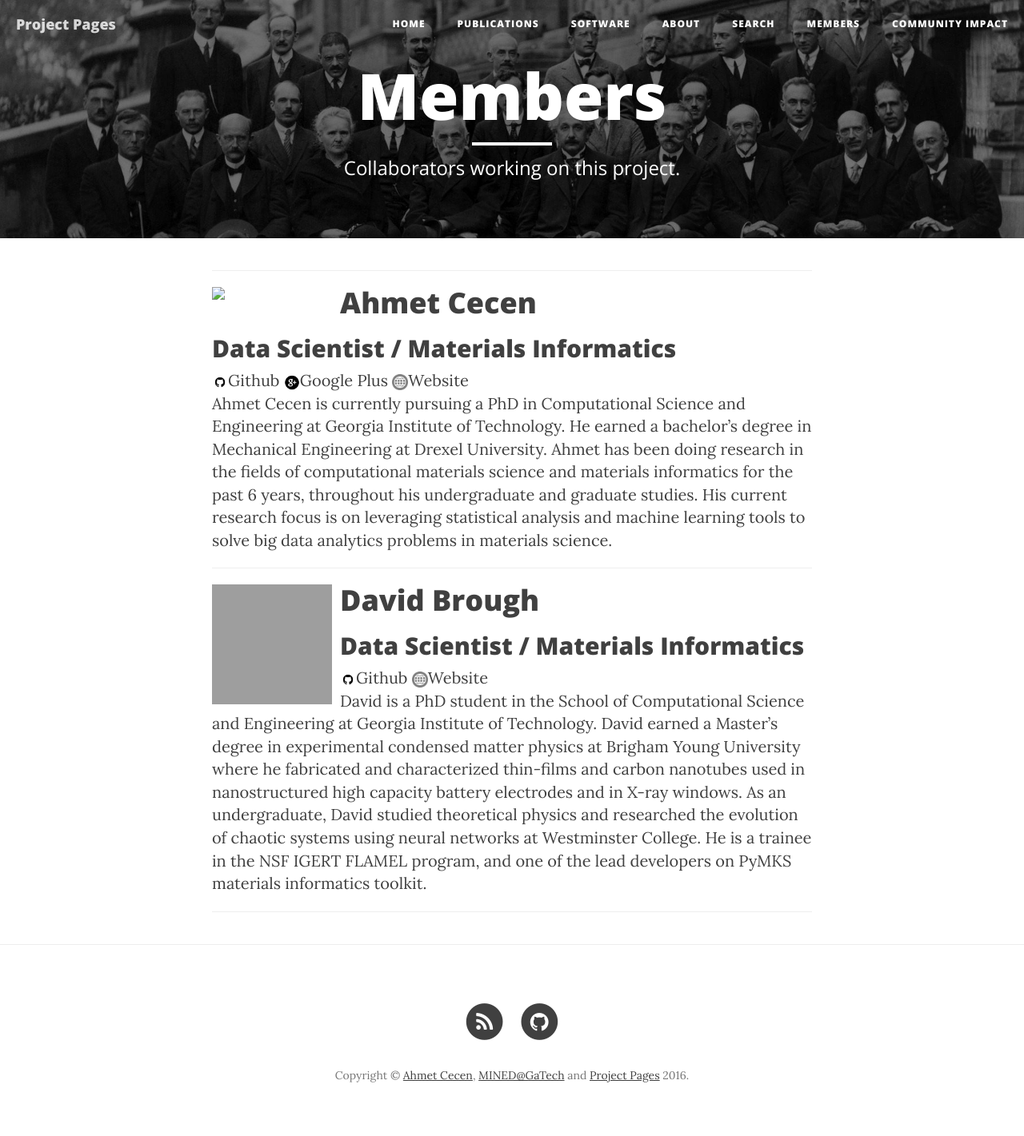
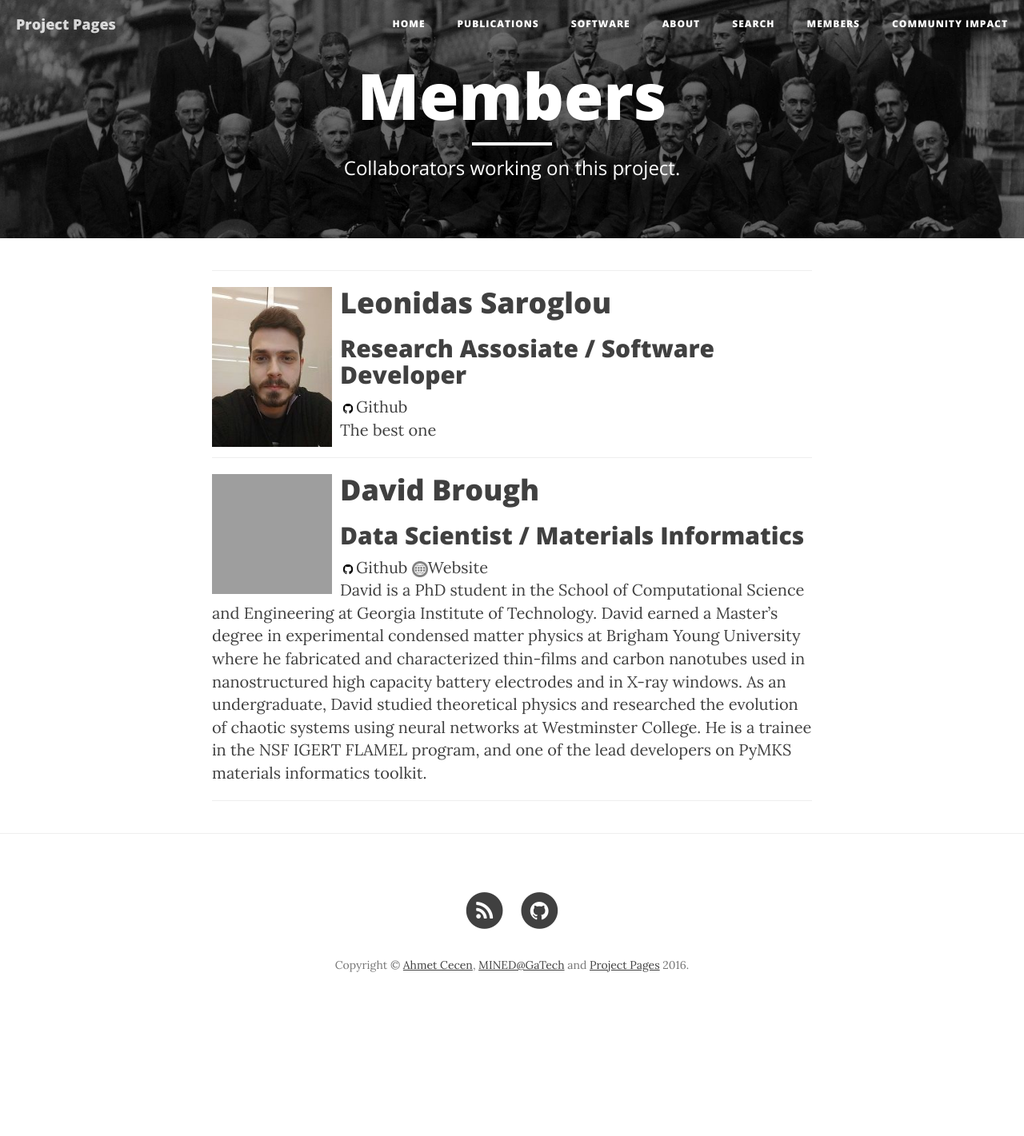
Before and after one commit to VCL3D/vcl3d.github.io, a Jekyll site: the page built from members.html, in a window 1280 px wide. Shown: the whole page at 80% size. Built offline with Jekyll 4.4.1, drawn with Linux system fonts in a browser that asks for light colours; nearby versions of some CDN libraries; after the commit the page ends 1283 px from its top, so only the background shows below that; grey boxes are pictures that could not be loaded.

Commit message:
Signed-off-by: ssaroglou <saroglou@iti.gr>

```diff
--- a/_data/members.yml
+++ b/_data/members.yml
@@ -1,12 +1,10 @@
 # Members
 
-- name: Ahmet Cecen
-  role: Data Scientist / Materials Informatics
-  img: ./_data/leonidasSaroglou2.jpg
-  github: ahmetcecen
-  gplus: https://plus.google.com/+AhmetCecen-GPlus
-  bio: Ahmet Cecen is currently pursuing a PhD in Computational Science and Engineering at Georgia Institute of Technology.  He earned a bachelor’s degree in Mechanical Engineering at Drexel University. Ahmet has been doing research in the fields of computational materials science and materials informatics for the past 6 years, throughout his undergraduate and graduate studies. His current research focus is on leveraging statistical analysis and machine learning tools to solve big data analytics problems in materials science.
-  url: http://ahmetcecen.github.io/
+- name: Leonidas Saroglou
+  role: Research Assosiate / Software Developer
+  img: https://github.com/VCL3D/vcl3d.github.io/blob/master/_data/leonidasSaroglou2.jpg
+  github: LeoSarog
+  bio: The best one
   visible: true
 
 - name: David Brough
```
